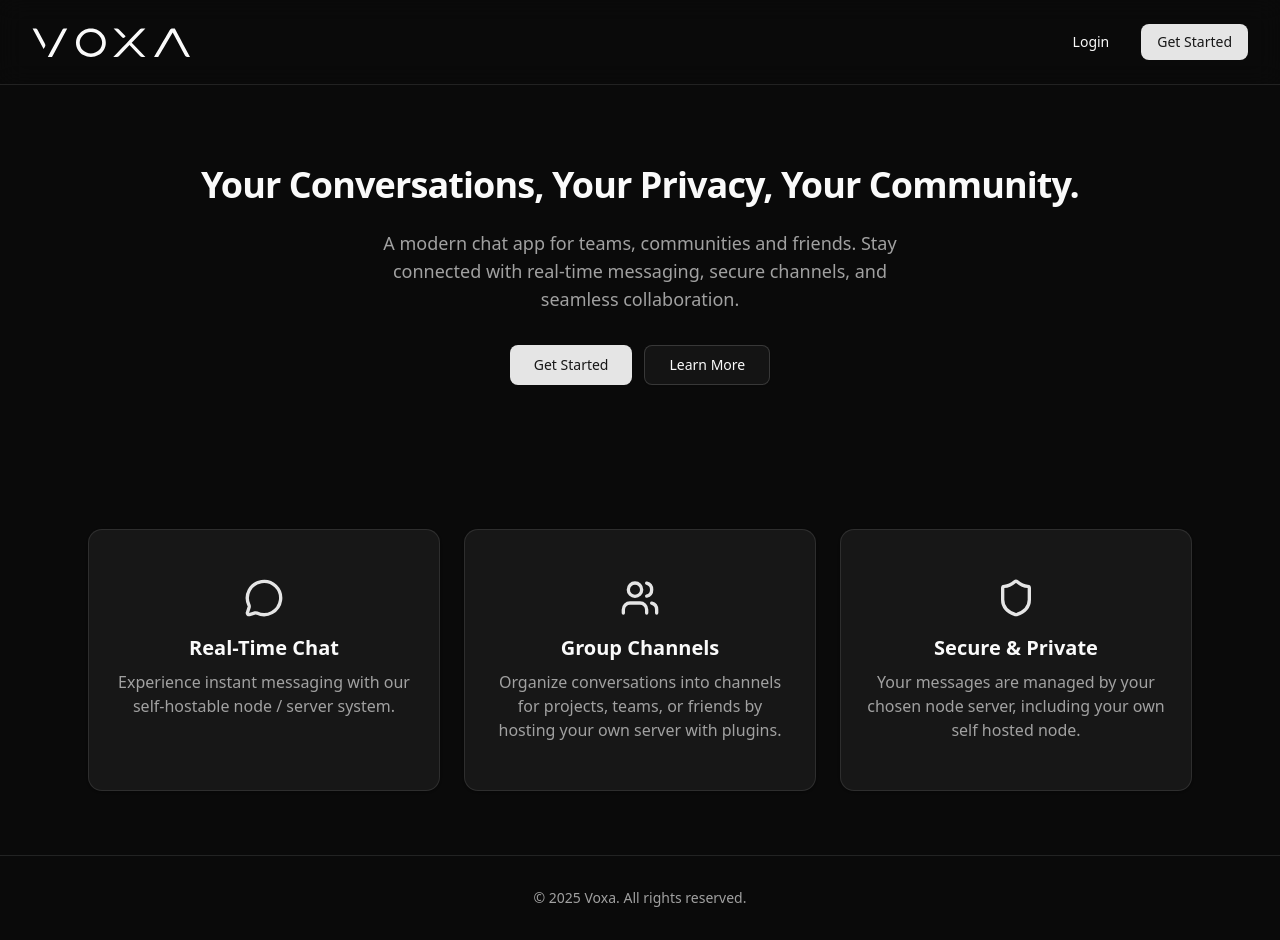
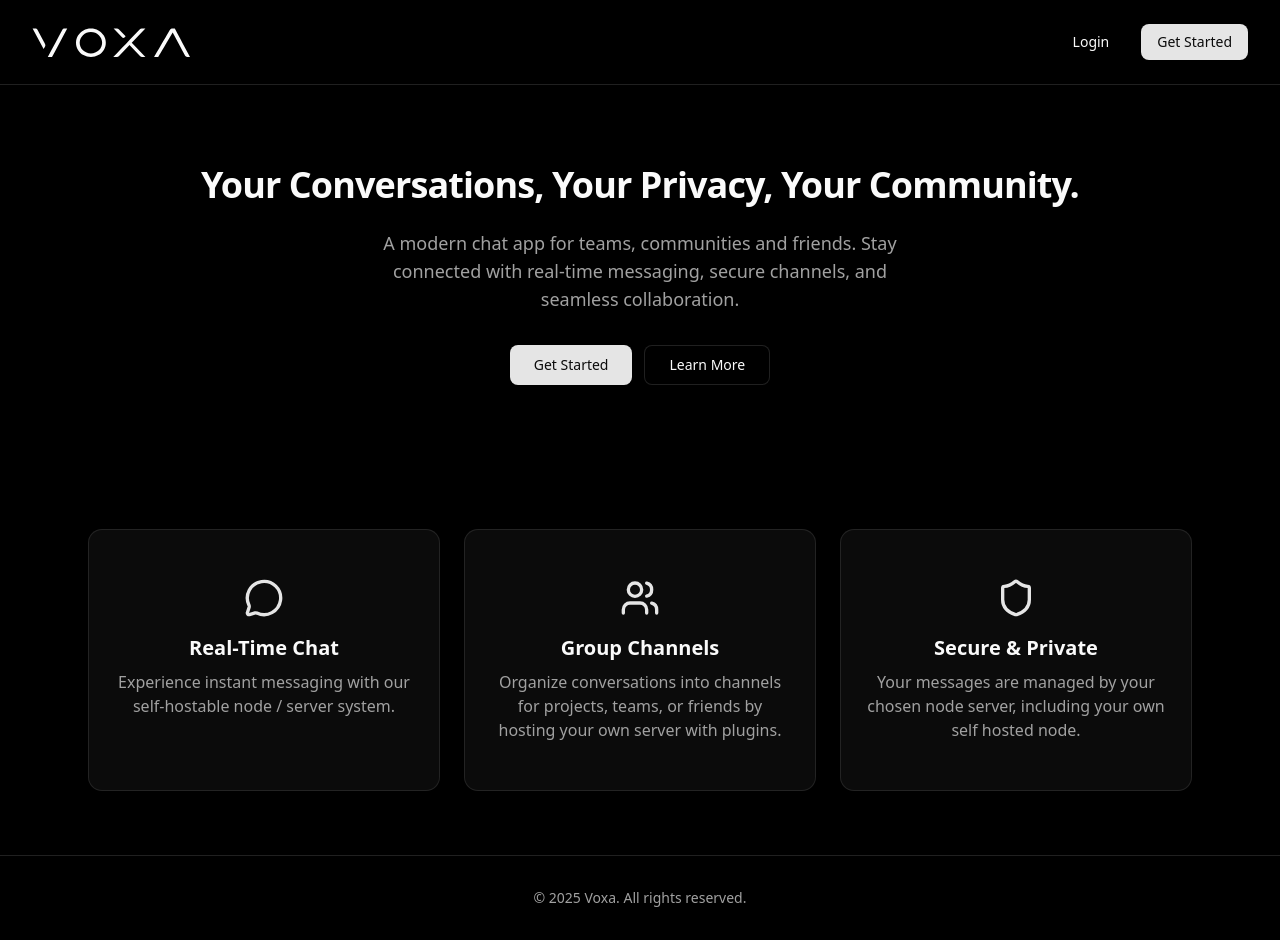
Before and after one commit to kleo-dev/voxa, a Next.js app: page / in a window 1280 px wide. Built offline with nearby package versions, Linux system fonts and the light colour scheme; no server answers.

Commit message:
Black theme

```diff
--- a/src/app/globals.css
+++ b/src/app/globals.css
@@ -102,9 +102,43 @@
   --chart-3: oklch(0.769 0.188 70.08);
   --chart-4: oklch(0.627 0.265 303.9);
   --chart-5: oklch(0.645 0.246 16.439);
-  --sidebar: oklch(0.205 0 0);
+  --sidebar: oklch(0.145 0 0);
   --sidebar-foreground: oklch(0.985 0 0);
   --sidebar-primary: oklch(0.488 0.243 264.376);
+  --sidebar-primary-foreground: oklch(0.985 0 0);
+  --sidebar-accent: oklch(0.269 0 0);
+  --sidebar-accent-foreground: oklch(0.985 0 0);
+  --sidebar-border: oklch(1 0 0 / 10%);
+  --sidebar-ring: oklch(0.556 0 0);
+}
+
+.black {
+  --background: oklch(0.050 0 0);
+  --foreground: oklch(0.985 0 0);
+  --card: oklch(0.150 0 0);
+  --card-foreground: oklch(0.985 0 0);
+  --popover: oklch(0.150 0 0);
+  --popover-foreground: oklch(0.985 0 0);
+  --primary: oklch(0.922 0 0);
+  --primary-foreground: oklch(0.150 0 0);
+  --secondary: oklch(0.269 0 0);
+  --secondary-foreground: oklch(0.985 0 0);
+  --muted: oklch(0.215 0 0);
+  --muted-foreground: oklch(0.708 0 0);
+  --accent: oklch(0.200 0 0);
+  --accent-foreground: oklch(0.985 0 0);
+  --destructive: oklch(0.704 0.191 22.216);
+  --border: oklch(0.3 0 0 / 70%);
+  --input: oklch(1 0 0 / 15%);
+  --ring: oklch(0.556 0 0);
+  --chart-1: oklch(0.488 0.243 264.376);
+  --chart-2: oklch(0.696 0.17 162.48);
+  --chart-3: oklch(0.769 0.188 70.08);
+  --chart-4: oklch(0.627 0.265 303.9);
+  --chart-5: oklch(0.645 0.246 16.439);
+  --sidebar: oklch(0.150 0 0);
+  --sidebar-foreground: oklch(0.985 0 0);
+  --sidebar-primary: oklch(0.150 0 0);
   --sidebar-primary-foreground: oklch(0.985 0 0);
   --sidebar-accent: oklch(0.269 0 0);
   --sidebar-accent-foreground: oklch(0.985 0 0);
--- a/src/components/app/SidebarChannels.tsx
+++ b/src/components/app/SidebarChannels.tsx
@@ -26,7 +26,7 @@
 
 export default function SidebarChannels({ server }: { server: Server }) {
   return (
-    <div className="w-full flex flex-col bg-card/50">
+    <div className="w-full flex flex-col bg-sidebar">
       <div className="p-3 border-b flex items-center gap-2">
         <h2>{server.name}</h2>
       </div>
--- a/src/components/app/SidebarDMs.tsx
+++ b/src/components/app/SidebarDMs.tsx
@@ -46,7 +46,7 @@
   }, [query, app.messages, app.profile]);
 
   return (
-    <div className="w-full flex flex-col bg-card/50">
+    <div className="w-full flex flex-col bg-sidebar">
       <div className="p-3 border-b flex items-center">
         <div className="relative w-full">
           <Input
--- a/src/lib/clientSettings.ts
+++ b/src/lib/clientSettings.ts
@@ -2,7 +2,7 @@
 import Cookies from "js-cookie";
 
 export const defaultSettings: ClientSettings = {
-  theme: "dark",
+  theme: "black",
 };
 
 export function parseClientSettings(s?: string): ClientSettings {
--- a/src/types/settings.ts
+++ b/src/types/settings.ts
@@ -4,7 +4,7 @@
 } from "@/components/settings/SettingSchema";
 
 export interface ClientSettings {
-  theme: "light" | "dark";
+  theme: "light" | "dark" | "black";
 }
 
 export interface ProfileSettings {
@@ -15,7 +15,7 @@
 }
 
 export const CLIENT_SCHEMA: SettingsSchema = {
-  theme: ["light", "dark"],
+  theme: ["light", "dark", "black"],
 };
 
 export const PROFILE_SCHEMA: SettingsSchema = {
```
